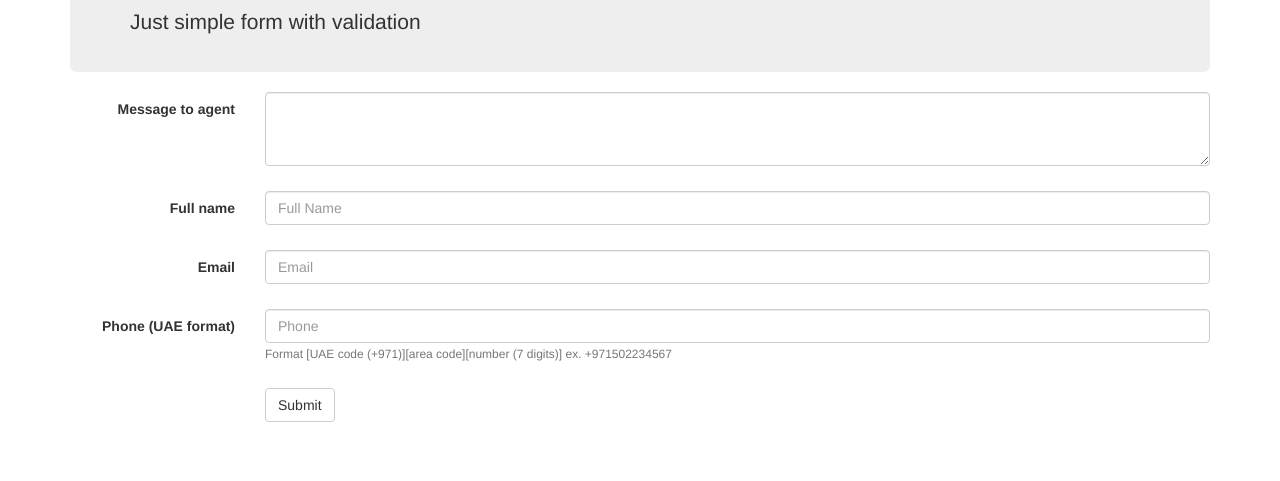
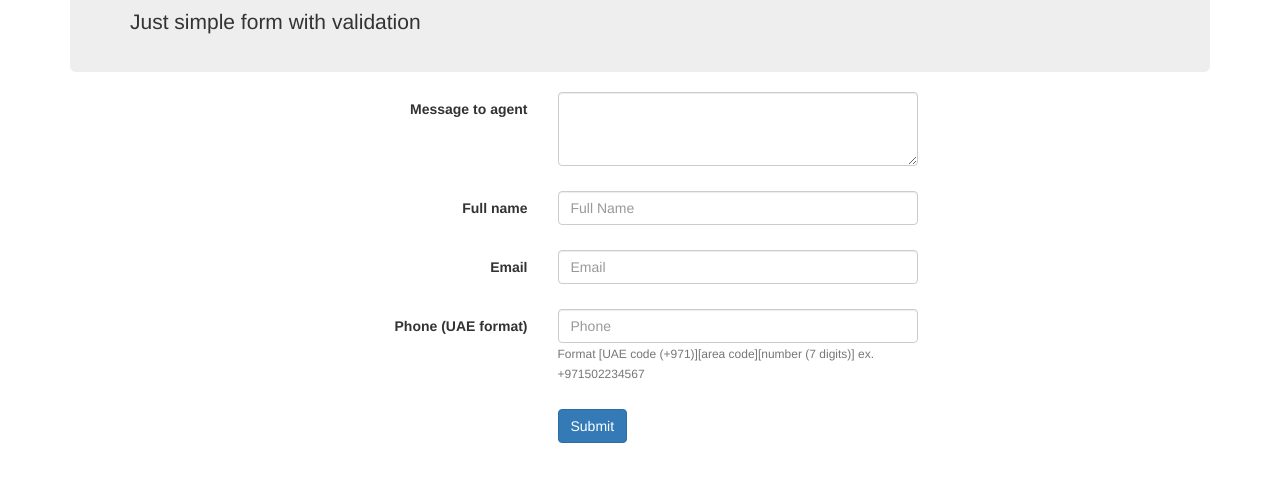
Before and after one commit to bestic/sform, a website: page index.html in a window 1280 px wide. Shown: the part 117-598 px from the top of the page. Drawn offline with Linux system fonts and the light colour scheme.

Commit message:
Some changes

```diff
--- a/index.html
+++ b/index.html
@@ -26,35 +26,35 @@
   <div class="alert alert-danger" role="alert">Some fields contain error</div>
 
   <div class="row">
-    <div class="col-lg-12">
+    <div class="col-lg-6 col-lg-offset-3">
       <form class="form-horizontal" novalidate>
 
         <div class="form-group">
-          <label for="message" class="col-sm-2 control-label">Message to agent</label>
-          <div class="col-sm-10">
+          <label for="message" class="col-sm-4 control-label">Message to agent</label>
+          <div class="col-sm-8">
             <textarea class="form-control" id="message" name="message" rows="3"></textarea>
             <span class="help-block"></span>
           </div>
         </div>
 
         <div class="form-group">
-          <label for="fullName" class="col-sm-2 control-label">Full name</label>
-          <div class="col-sm-10">
+          <label for="fullName" class="col-sm-4 control-label">Full name</label>
+          <div class="col-sm-8">
             <input type="text" class="form-control" id="fullName" name="fullName" placeholder="Full Name">
             <span class="help-block"></span>
           </div>
         </div>
         <div class="form-group">
-          <label for="email" class="col-sm-2 control-label">Email</label>
-          <div class="col-sm-10">
+          <label for="email" class="col-sm-4 control-label">Email</label>
+          <div class="col-sm-8">
             <input type="email" class="form-control" id="email" name="email" placeholder="Email">
             <span class="help-block"></span>
           </div>
         </div>
 
         <div class="form-group">
-          <label for="phone" class="col-sm-2 control-label">Phone (UAE format)</label>
-          <div class="col-sm-10">
+          <label for="phone" class="col-sm-4 control-label">Phone (UAE format)</label>
+          <div class="col-sm-8">
             <input type="text" class="form-control" id="phone" name="phone" placeholder="Phone">
             <span class="note">Format [UAE code (+971)][area code][number (7 digits)] ex. +971502234567</span>
             <span class="help-block"></span>
@@ -62,8 +62,8 @@
         </div>
 
         <div class="form-group">
-          <div class="col-sm-offset-2 col-sm-10">
-            <button type="submit" class="btn btn-default btn-submit">Submit</button>
+          <div class="col-sm-offset-4 col-sm-8">
+            <button type="submit" class="btn btn-primary btn-submit">Submit</button>
           </div>
         </div>
       </form>
```
